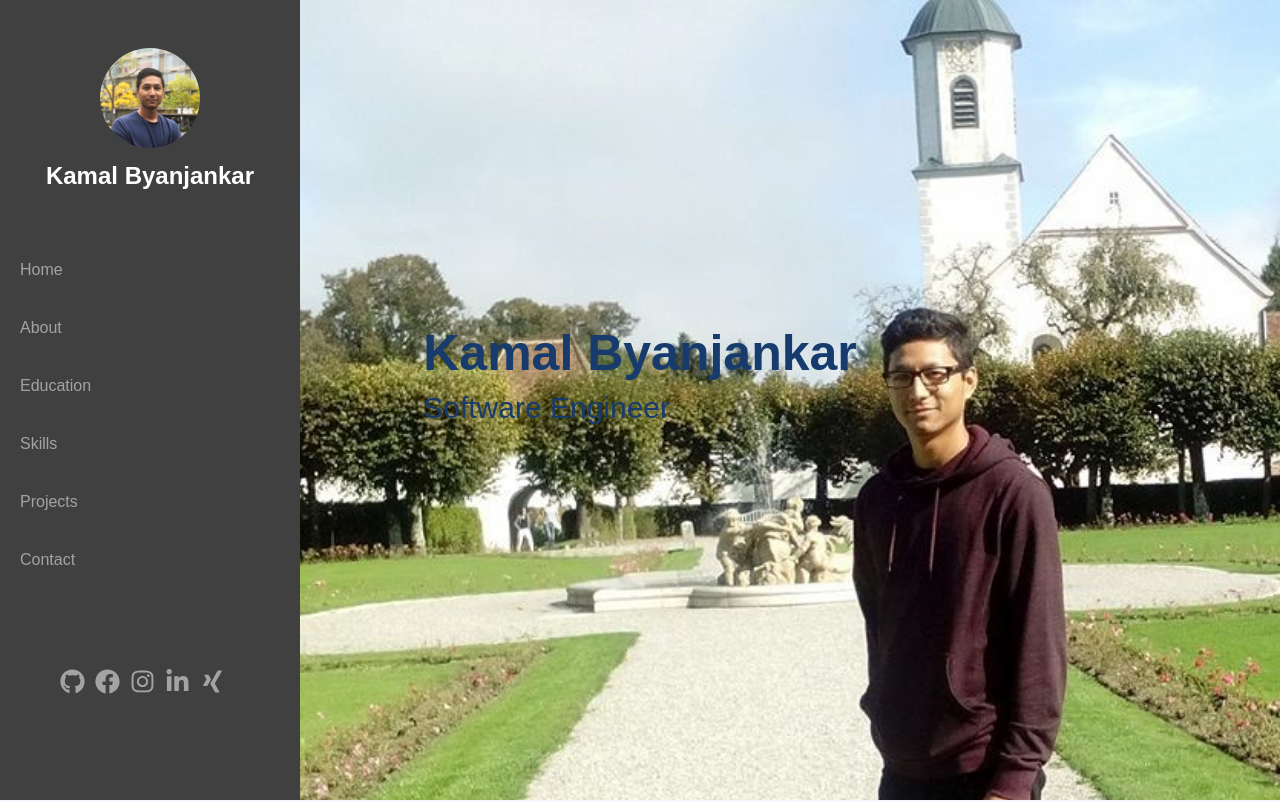
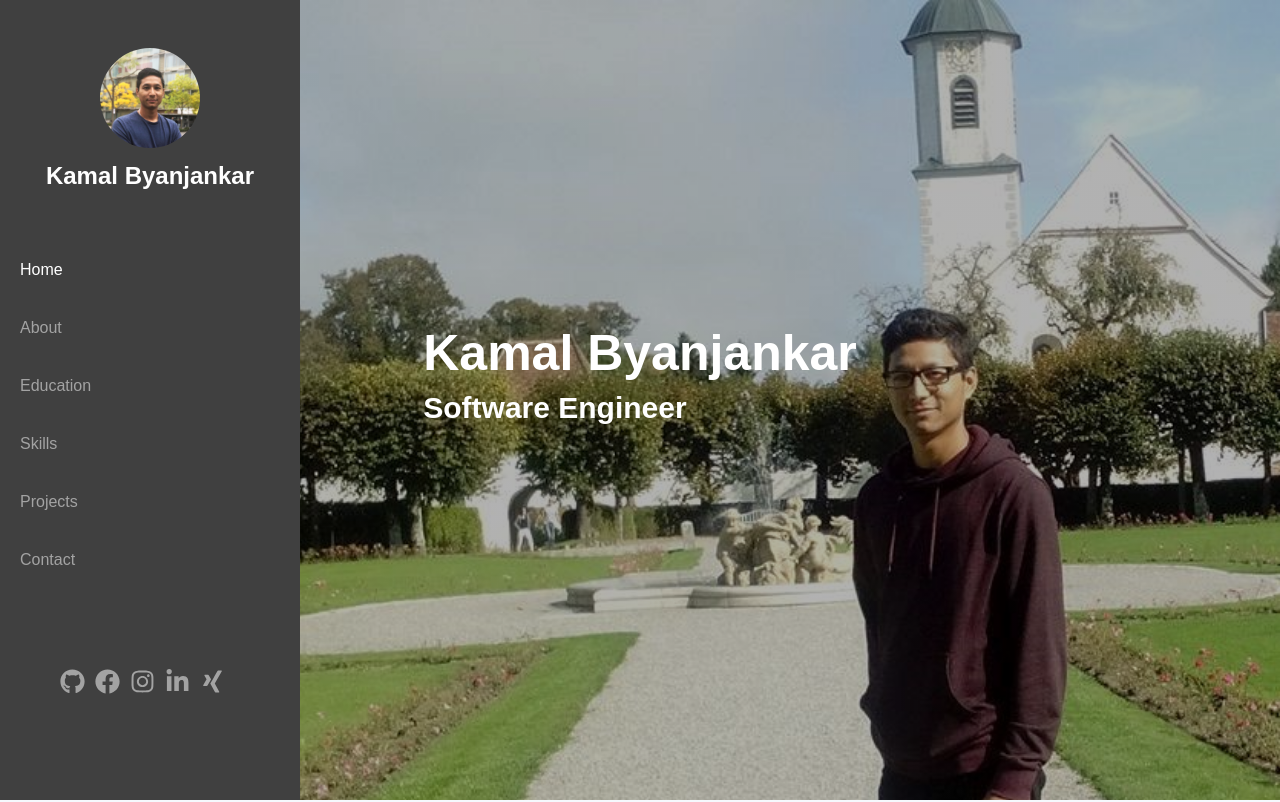
Before and after one commit to KamalByanjankar/PortfolioWebsite, a React (Create React App) app: page / in a window 1280 px wide. Shown: the top 802 px of the page. Built offline with nearby package versions, Linux system fonts and the light colour scheme.

Commit message:
css edited

```diff
--- a/src/components/Home/Home.css
+++ b/src/components/Home/Home.css
@@ -1,8 +1,6 @@
 #home{
-  background: url(../../assets/profile/test.jpg);
-  /* background-color: #149ddd; */
+  background: linear-gradient(rgba(0, 0, 0, 0.3), rgba(0, 0, 0, 0.3)),url(../../assets/profile/test.jpg);
   background-size: cover;
-  /* background-repeat: no-repeat; */
   height: 100vh;
   width: 100%;
   background-attachment: fixed;
@@ -19,13 +17,14 @@
 .home__container > h1 {
   margin: 0 0 10px 0;
   font-size: 50px;
-  font-weight: 700;
+  font-weight: 600;
   line-height: 56px;
-  color: #173b6c;
+  color: #fff;
 }
 
 .home__container > p {
   margin-bottom: 50px;
   font-size: 30px;
-  color: #173b6c;
+  color: #fff;
+  font-weight: 600;
 }
--- a/src/components/Navbar/Navbar.css
+++ b/src/components/Navbar/Navbar.css
@@ -26,6 +26,10 @@
 
 .hamburger__menu{
   display: none;
+}
+
+.navbar__navigation .active {
+  color: #fff;
 }
 
 .navbar__navigation ul{
```
